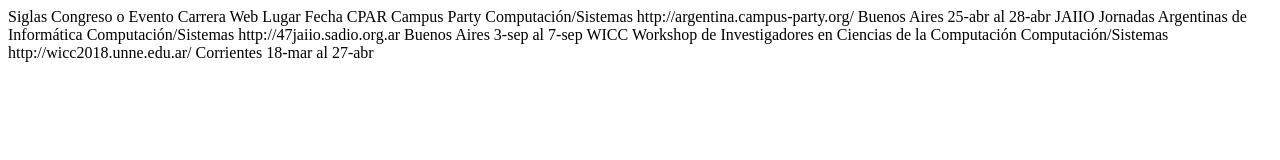
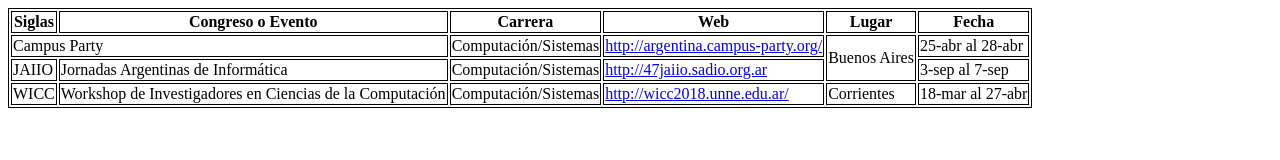
Before and after one commit to UCC-LabCompu2/ejercicios2024-JRondon23, a plain HTML site: page Ejercicios-HTML/ej_tablas.html in a window 1280 px wide. Drawn offline with Linux system fonts and the light colour scheme.

Commit message:
ejercicio 4

```diff
--- a/Ejercicios-HTML/ej_tablas.html
+++ b/Ejercicios-HTML/ej_tablas.html
@@ -5,7 +5,7 @@
     <title>Tablas</title>
 
     <style>
-        table, tr, td, th{
+        table, tr, td, th {
             border: 1px solid #000000;
         }
     </style>
@@ -15,33 +15,40 @@
 <!--Elimine las siglas CPAR, y 'Campus Party' debe ocupar 2 celdas-->
 <!--Como campus party y Jaiio comparten el mismo lugar, unifique las celdas que contienen 'Buenos Aires'-->
 <body>
-
-Siglas
-Congreso o Evento
-Carrera
-Web
-Lugar
-Fecha
-
-CPAR
-Campus Party
-Computación/Sistemas
-http://argentina.campus-party.org/
-Buenos Aires
-25-abr al 28-abr
-
-JAIIO
-Jornadas Argentinas de Informática
-Computación/Sistemas
-http://47jaiio.sadio.org.ar
-Buenos Aires
-3-sep al 7-sep
-
-WICC
-Workshop de Investigadores en Ciencias de la Computación
-Computación/Sistemas
-http://wicc2018.unne.edu.ar/
-Corrientes
-18-mar al 27-abr
+<!-- agregue comentario -->
+<table>
+    <thead>
+    <th> Siglas</th>
+    <th>Congreso o Evento</th>
+    <th>Carrera</th>
+    <th>Web</th>
+    <th>Lugar</th>
+    <th>Fecha</th>
+    </thead>
+    <tbody>
+    <tr>
+        <td colspan="2">Campus Party</td>
+        <td>Computación/Sistemas</td>
+        <td><a href="http://argentina.campus-party.org/" target="_blank">http://argentina.campus-party.org/</a></td>
+        <td rowspan="2">Buenos Aires</td>
+        <td>25-abr al 28-abr</td>
+    </tr>
+    <tr>
+        <td>JAIIO</td>
+        <td>Jornadas Argentinas de Informática</td>
+        <td>Computación/Sistemas</td>
+        <td><a href="http://47jaiio.sadio.org.ar">http://47jaiio.sadio.org.ar</a></td>
+        <td>3-sep al 7-sep</td>
+    </tr>
+    <tr>
+        <td>WICC</td>
+        <td>Workshop de Investigadores en Ciencias de la Computación</td>
+        <td>Computación/Sistemas</td>
+        <td><a href="http://wicc2018.unne.edu.ar/">http://wicc2018.unne.edu.ar/</a></td>
+        <td>Corrientes</td>
+        <td>18-mar al 27-abr</td>
+    </tr>
+    </tbody>
+</table>
 </body>
 </html>
```
Also changed, not shown: Ejercicios-HTML/ej_noticia.html (+1 -1 lines).
